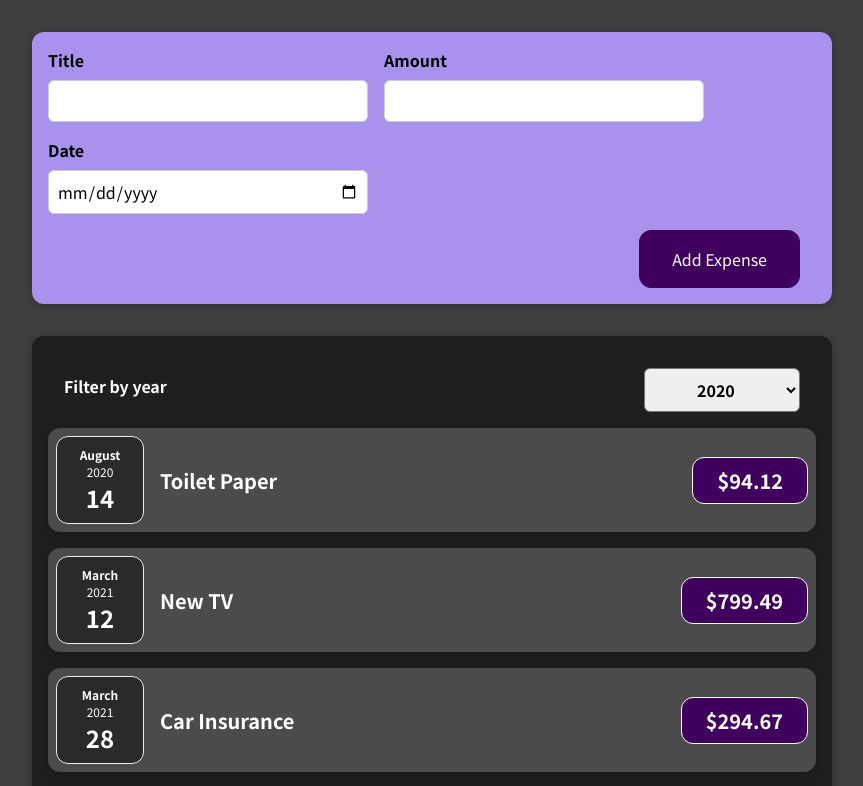
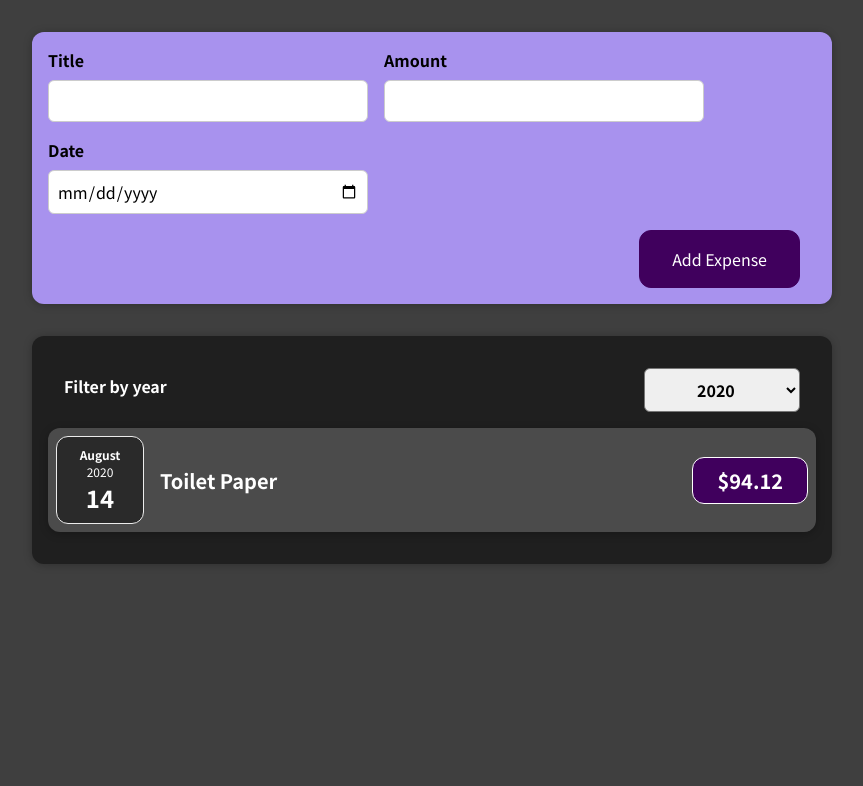
Before and after one commit to a-basuony/-react-complete-guide-code, a React (Create React App) app: page / in a window 1280 px wide. Shown: the top 786 px of the page, without its empty margins (208-1071 px from the left). Built offline with nearby package versions, Linux system fonts and the light colour scheme.

Commit message:
add method filter

```diff
--- a/src/components/Expenses/Expenses.js
+++ b/src/components/Expenses/Expenses.js
@@ -12,6 +12,10 @@
     setFilteredYear(selectedYear);
   };
 
+  const filteredExpenses = props.items.filter((expense) => {
+    return expense.date.getFullYear().toString() === filteredYear;
+  });
+
   return (
     <div>
       <Card className="expenses">
@@ -19,8 +23,9 @@
           selected={filteredYear}
           onChangeFilter={filterChangeHandler}
         />
-        {props.items.map((expense) => (
+        {filteredExpenses.map((expense) => (
           <ExpenseItem
+            key={expense.id}
             title={expense.title}
             amount={expense.amount}
             date={expense.date}
```
